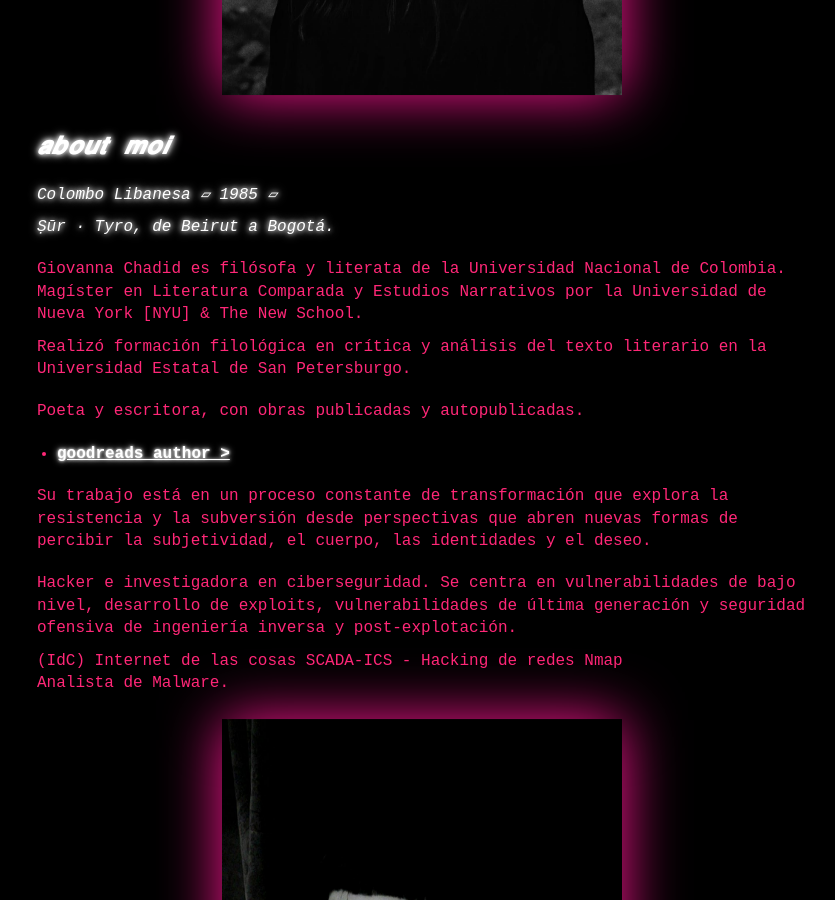
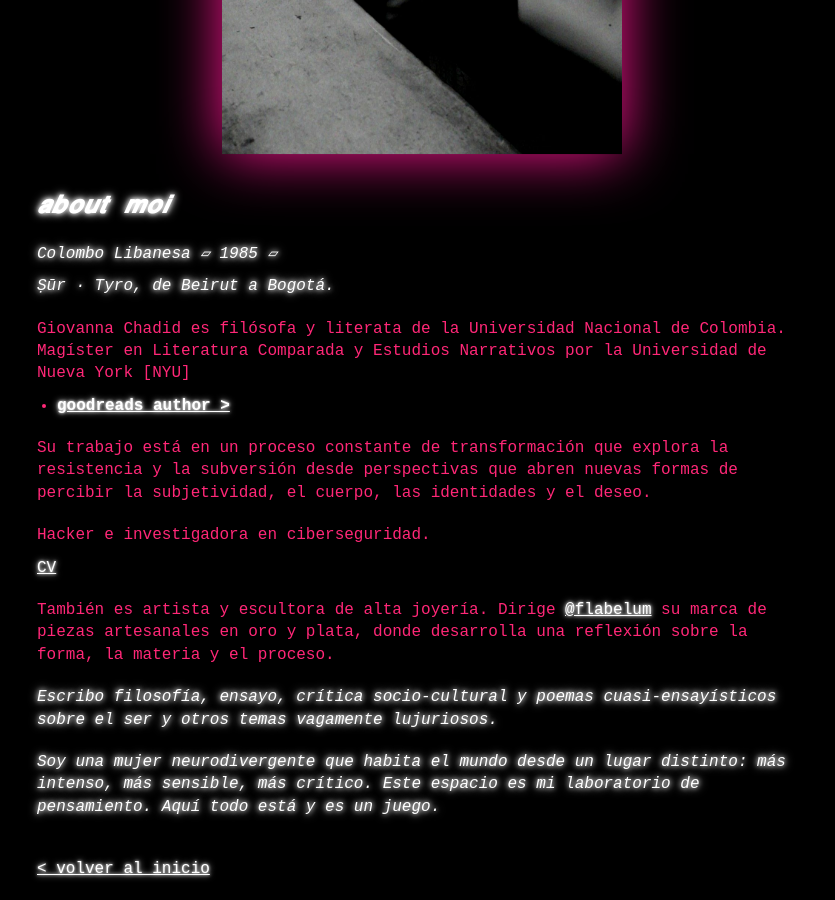
Before and after one commit to medusahra/medusahra.github.io, a Jekyll site: the page built from _posts/2025-11-14-whoami.md, in a window 1280 px wide and 900 px high, scrolled down 527 px. Shown: the whole window, without its empty margins (218-1053 px from the left). Built offline with Jekyll 4.4.1, drawn with Linux system fonts in a browser that asks for light colours.

Commit message:
Update 2025-11-14-whoami.md

```diff
--- a/_posts/2025-11-14-whoami.md
+++ b/_posts/2025-11-14-whoami.md
@@ -11,7 +11,7 @@ pinned: true
 <div style="margin: 10px 0;"></div>
 # *Esta es mi web oficial*
 <div style="margin: 20px 0;"></div>
-<img src="/assets/gigichadidbeirut.jpg" alt="gigichadid" style="max-width: 90%; width: 400px; display: block; margin: 30px auto; filter: drop-shadow(0 0 30px #ff1493);">
+<img src="/assets/gigichadid3.5.jpg" alt="gigimedusa" style="max-width: 90%; width: 400px; display: block; margin: 30px auto; filter: drop-shadow(0 0 30px #ff1493);">
 <div style="margin: 20px 0;"></div>
 # *𝒂𝒃𝒐𝒖𝒕 𝒎𝒐𝒊*
 <div style="margin: 20px 0;"></div>
@@ -19,26 +19,15 @@ pinned: true
 <div style="margin: 10px 0;"></div>
 *Ṣūr · Tyro, de Beirut a Bogotá.*
 <div style="margin: 20px 0;"></div>
-Giovanna Chadid es filósofa y literata de la Universidad Nacional de Colombia. Magíster en Literatura Comparada y Estudios Narrativos por la Universidad de Nueva York [NYU] & The New School.
+Giovanna Chadid es filósofa y literata de la Universidad Nacional de Colombia. Magíster en Literatura Comparada y Estudios Narrativos por la Universidad de Nueva York [NYU]
 <div style="margin: 10px 0;"></div>
-Realizó formación filológica en crítica y análisis del texto literario en la Universidad Estatal de San Petersburgo.
-<div style="margin: 20px 0;"></div>
-Poeta y escritora, con obras publicadas y autopublicadas.
-<div style="margin: 20px 0;"></div>
 - **<a href="https://www.goodreads.com/author/show/52505402.Giovanna_Chadid" target="_blank">goodreads author ></a>**
 <div style="margin: 20px 0;"></div>
 Su trabajo está en un proceso constante de transformación que explora la resistencia y la subversión desde perspectivas que abren nuevas formas de percibir la subjetividad, el cuerpo, las identidades y el deseo.
 <div style="margin: 20px 0;"></div>
 Hacker e investigadora en ciberseguridad.
-Se centra en vulnerabilidades de bajo nivel, desarrollo de exploits,
-vulnerabilidades de última generación y seguridad ofensiva de
-ingeniería inversa y post-explotación.
 <div style="margin: 10px 0;"></div>
-(IdC) Internet de las cosas
-SCADA-ICS - Hacking de redes Nmap <br>
-Analista de Malware.
-<div style="margin: 20px 0;"></div>
-<img src="/assets/gigichadid3.5.jpg" alt="gigimedusa" style="max-width: 90%; width: 400px; display: block; margin: 30px auto; filter: drop-shadow(0 0 30px #ff1493);">
+<a href="https://drive.google.com/file/d/1Uijkrn3ozz6xIh0RKFJcI5wK1PTEAk1A/view?usp=sharing/" target="_blank">CV</a>
 <div style="margin: 20px 0;"></div>
 También es artista y escultora de alta joyería. Dirige <a href="https://www.instagram.com/flabelum/" target="_blank">@flabelum</a> su marca de piezas artesanales
 en oro y plata, donde desarrolla una reflexión sobre la forma, la materia y el proceso.
```
